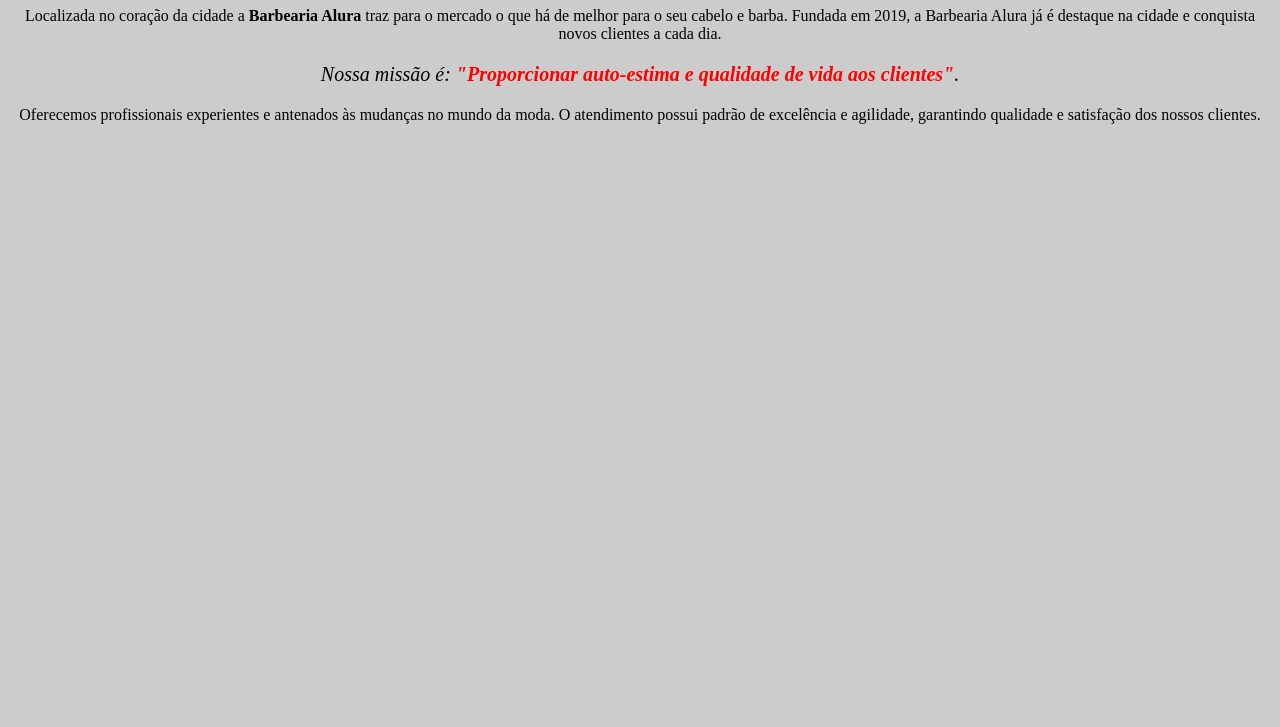
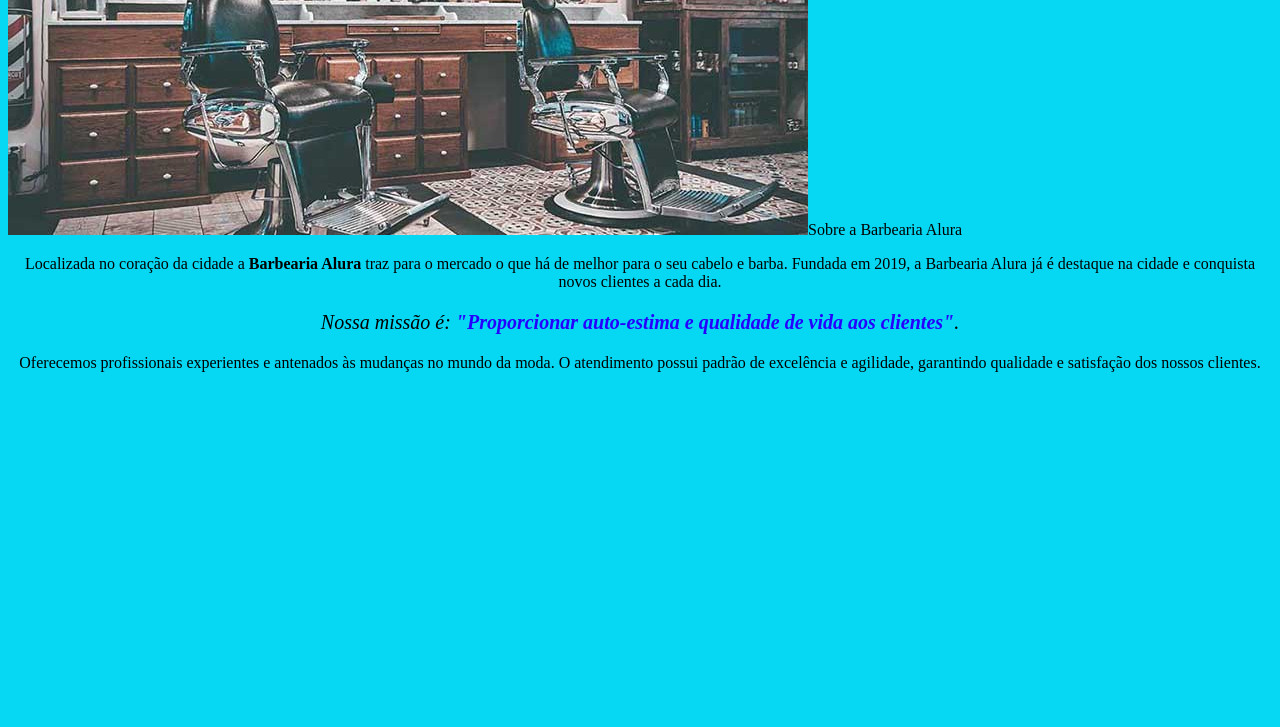
Before and after one commit to mavilok14/barbearia, a plain HTML site: page index.html in a window 1280 px wide. Shown: the part 73-800 px from the top of the page. Drawn offline with Linux system fonts and the light colour scheme.

Commit message:
atualizando html css

```diff
--- a/index.html
+++ b/index.html
@@ -11,6 +11,7 @@
 	</head>
 
 	<body>
+		<img id="banner" src="banner.jpg"
 		<h1 style="text-align: center">Sobre a Barbearia Alura</h1>
 
 		<p>Localizada no coração da cidade a <strong>Barbearia Alura</strong> traz para o mercado o que há de melhor para o seu cabelo e barba. Fundada em 2019, a Barbearia Alura já é destaque na cidade e conquista novos clientes a cada dia.</p>
--- a/style.css
+++ b/style.css
@@ -1,11 +1,16 @@
 body {
-	background: #CCCCCC
+	background: #06d8f3
 }
-
+#banner{
+	width: 100;
+}
 p {
 	text-align: center;
 }
+#missao {
+	font-size: 30px;
+}
 
 em strong {
-	color: #FF0000;
+	color: #2600ff;
 }
```
Also changed, not shown: 1 other file.
